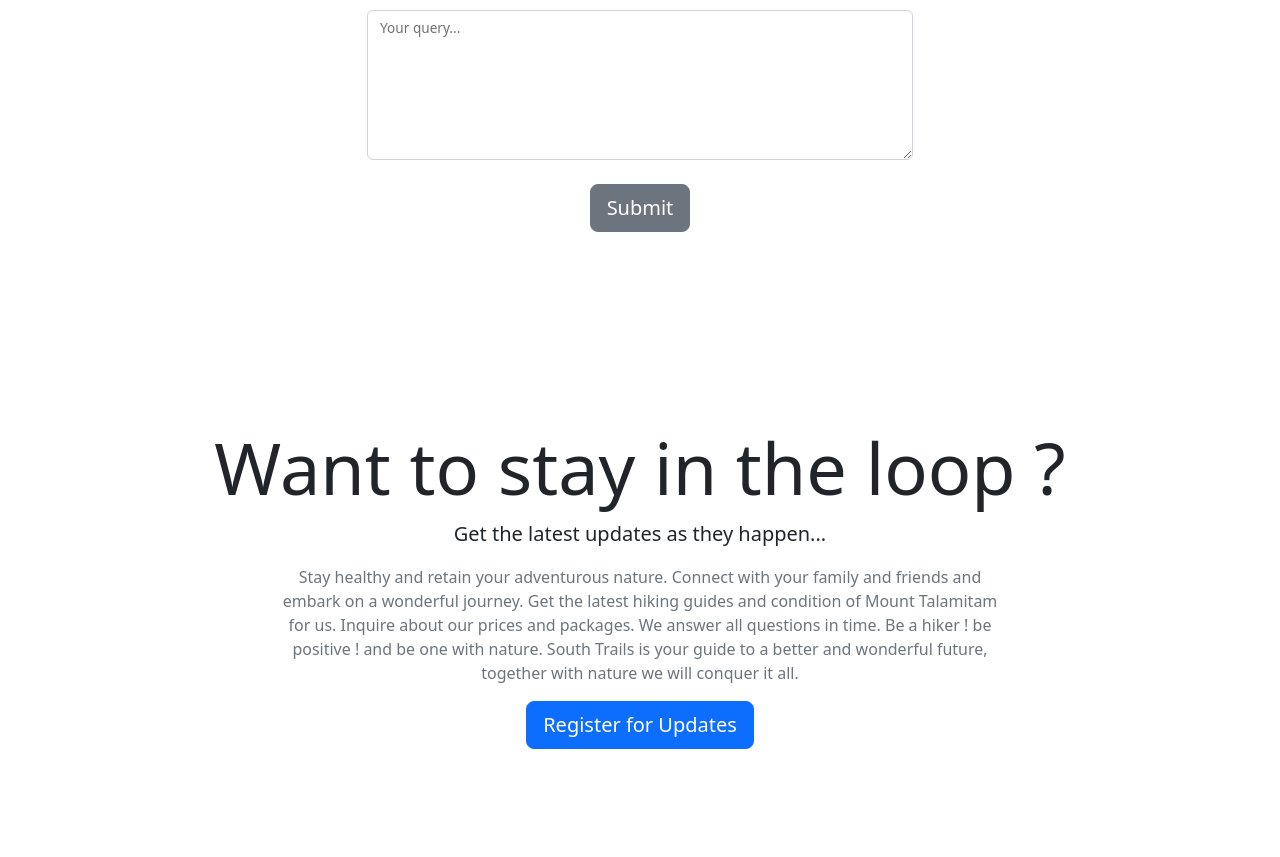
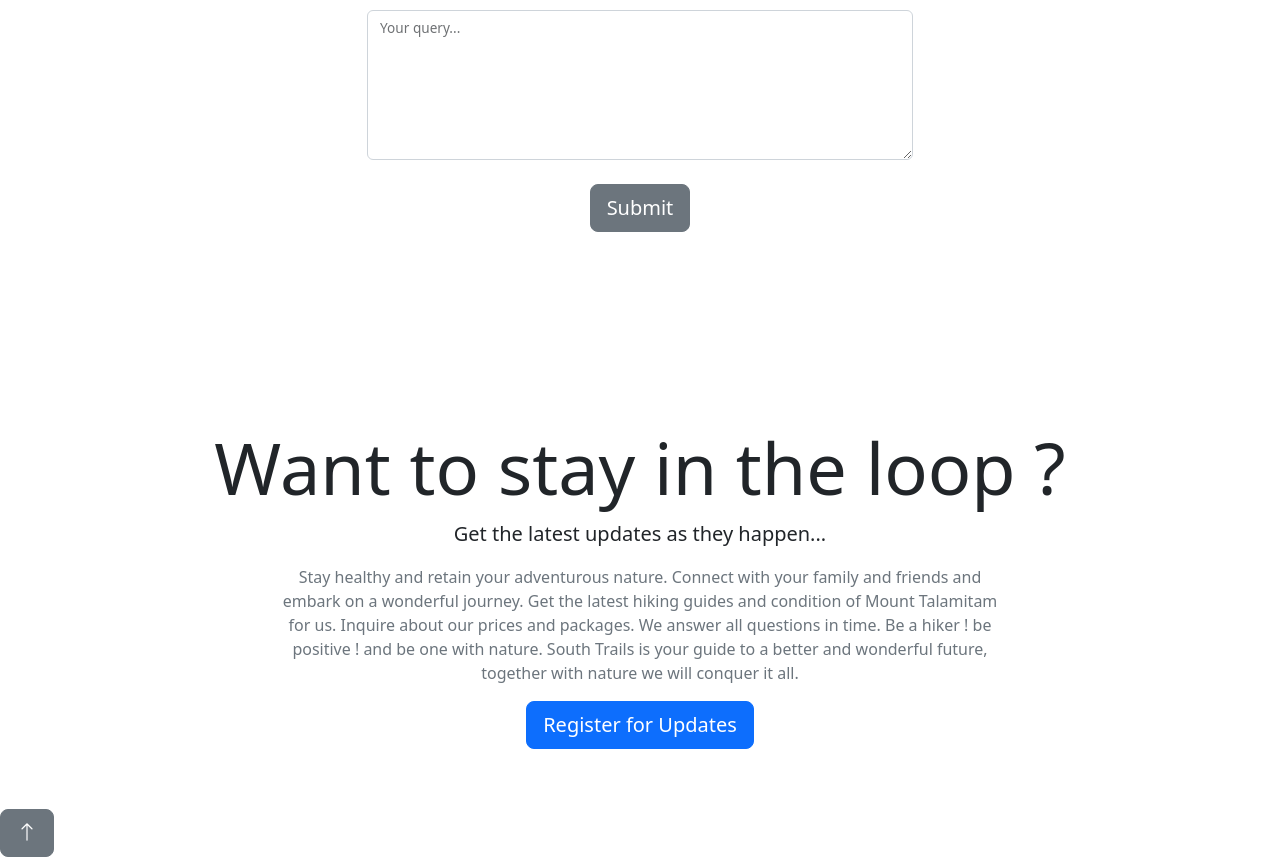
Before and after one commit to DAnoche/WD32P-MP1, a website built with webpack: page app/index.html in a window 1280 px wide. Shown: the part 5361-6218 px from the top of the page. Before the commit the page ends 6170 px from the top, so only its background shows below. Built offline with nearby package versions, Linux system fonts and the light colour scheme.

Commit message:
Add a button for Scroll to top

```diff
--- a/app/index.html
+++ b/app/index.html
@@ -512,6 +512,15 @@
       </div>
     </div>
 
+    <!-- Button for go back to top -->
+    <button
+      type="button"
+      class="btn btn-secondary btn-floating btn-lg"
+      id="btn-back-to-top"
+    >
+      <i class="bi bi-arrow-up"></i>
+    </button>
+
     <!-- Bundling Script -->
     <script src="./main.js"></script>
   </body>
```
